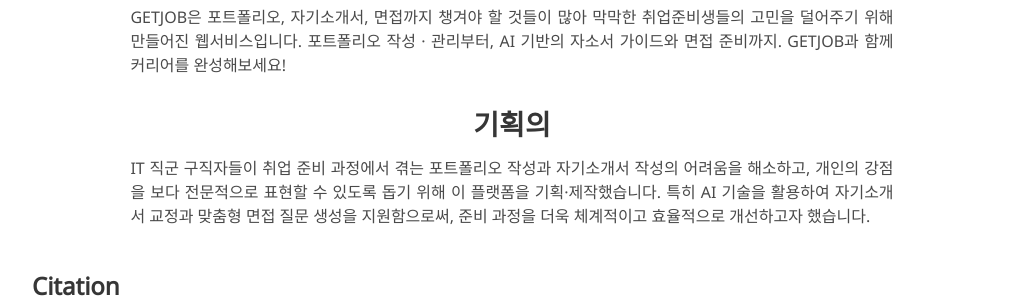
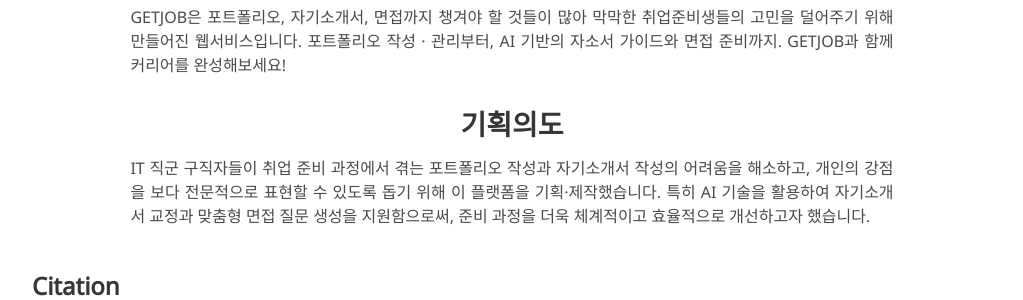
Before and after one commit to jinsoru1464/LeeJinSoo.github.io, a Jekyll site: the page built from index.md, in a window 1280 px wide. Shown: the part 975-1275 px from the top of the page, without its empty margins (128-1151 px from the left). Built offline with Jekyll 4.4.1, drawn with Linux system fonts in a browser that asks for light colours; some web fonts are replaced.

Commit message:
Update index.md

```diff
--- a/index.md
+++ b/index.md
@@ -25,7 +25,7 @@ affiliations:
     <div class="content has-text-justified">
       GETJOB은 포트폴리오, 자기소개서, 면접까지 챙겨야 할 것들이 많아 막막한 취업준비생들의 고민을 덜어주기 위해 만들어진 웹서비스입니다. 포트폴리오 작성 · 관리부터, AI 기반의 자소서 가이드와 면접 준비까지. GETJOB과 함께 커리어를 완성해보세요!
     </div>
-    <h2>기획의</h2>
+    <h2>기획의도</h2>
     <div class="content has-text-justified">
       IT 직군 구직자들이 취업 준비 과정에서 겪는 포트폴리오 작성과 자기소개서 작성의 어려움을 해소하고, 개인의 강점을 보다 전문적으로 표현할 수 있도록 돕기 위해 이 플랫폼을 기획·제작했습니다. 특히 AI 기술을 활용하여 자기소개서 교정과 맞춤형 면접 질문 생성을 지원함으로써, 준비 과정을 더욱 체계적이고 효율적으로 개선하고자 했습니다.
     </div>
```
